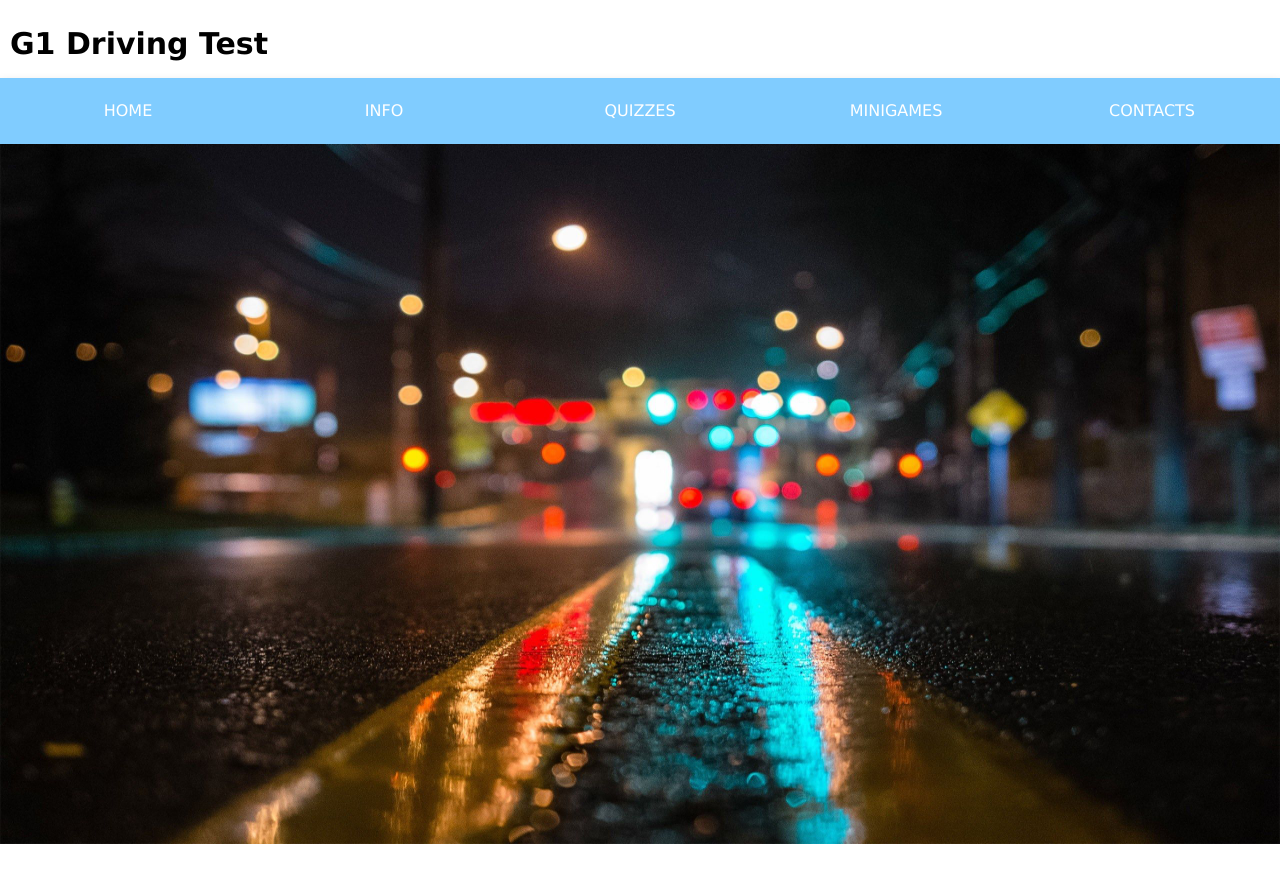
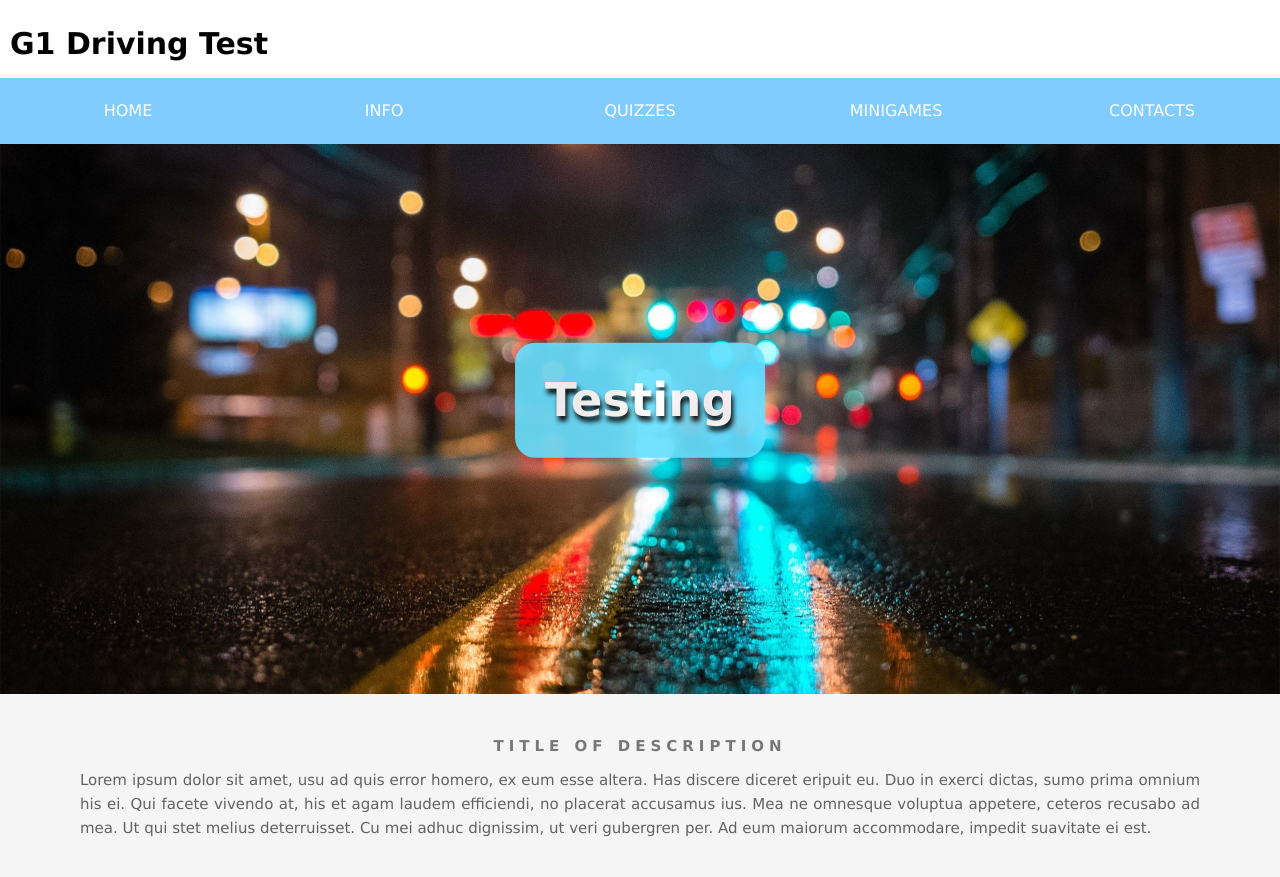
Before and after one commit to DrivingTestGroup/DrivingTestWebsite, a PHP site: page / in a window 1280 px wide. Shown: the top 877 px of the page. Before the commit the page ends 844 px from the top, so only its background shows below. Run offline with PHP 8.4, Linux system fonts and the light colour scheme.

Commit message:
basic layout of homepage
added a footer, some basic content

```diff
--- a/index.html
+++ b/index.html
@@ -68,7 +68,37 @@
     <a class="menu-button" href="index.html"> CONTACTS </a>
     </div>
 
-<img class= "night-city-image" src="pictures/night_city.jpg" alt="night-city">
+    <div class="home_image">
+      <div class="cnt_head_home_img">
+        <h2 class="header"> Testing </h2>
+      </div>
+    </div>
+
+    <div class="description">
+      <h2> Title of description </h2>
+      <p> Lorem ipsum dolor sit amet, usu ad quis error homero, ex eum esse altera. Has discere diceret eripuit eu. Duo in exerci dictas, sumo prima omnium his ei. Qui facete vivendo at, his et agam laudem efficiendi, no placerat accusamus ius.
+
+      Mea ne omnesque voluptua appetere, ceteros recusabo ad mea. Ut qui stet melius deterruisset. Cu mei adhuc dignissim, ut veri gubergren per. Ad eum maiorum accommodare, impedit suavitate ei est.
+
+      </p>
+    </div>
+
+    <div class="mv_img2">
+      <div>
+        <h2> Heading </h2>
+        <p>
+          "Lorem ipsum dolor sit amet, consectetur adipiscing elit, sed do eiusmod tempor incididunt ut labore et dolore magna aliqua.
+        </p>
+      </div>
+    </div>
+
+
+    <div class="footer">
+      <div class="footer_items">
+        <p>footer content (creators, link, etc.)</p>
+      </div>
+    </div>
+
 
 </body>
 </html>
--- a/website_styles.css
+++ b/website_styles.css
@@ -106,6 +106,120 @@
     color:white;
 }
 
+
+
+
+
+/*picture*/
+.home_image {
+    background-image: url("pictures/night_city.jpg");
+    min-height: 550px;
+    background-attachment: fixed;
+    background-position: center;
+    background-repeat: no-repeat;
+    background-size: cover;
+}
+
+/*homepage header*/
+.cnt_head_home_img{
+  color:white;
+  background-color:#66e0ff;
+  opacity: 0.9;
+  padding: 20px 30px;
+  position:absolute;
+  top: 50%;
+  left: 50%;
+  transform: translate(-50%,-50%);
+  border-radius:20px;
+}
+
+/*header for the home image*/
+.header {
+  font-size: 35pt;
+  text-shadow:2px 5px 5px black;
+}
+
+
+
+
+/*description of the site*/
+.description {
+  padding: 40px 80px;
+  background-color:#F5F5F5;
+  padding-bottom: 40px;
+}
+
+.description h2 {
+  color: #777;
+  text-transform: uppercase;
+  letter-spacing: 5px;
+  text-align:center;
+  padding-bottom: 10px;
+}
+
+.description p {
+  opacity: 0.6;
+  text-align: justify;
+}
+
+
+
+
+/*second parralax image description*/
+.mv_img2 {
+  background-image: url("pictures/country_road.png");
+  background-repeat: norepeat;
+  background-attachment: fixed;
+  background-size: cover;
+  background-position: center;
+  min-height: 400px;
+
+}
+
+.mv_img2 div {
+  background-color: white;
+  opacity: 0.8;
+  padding: 20px 30px;
+  top: 50%;
+  left: 50%;
+  transform: translate(-50%,50%);
+  position: relative;
+  max-width: 50%;
+  box-shadow: 0px 10px 8px 5px black;
+}
+
+.mv_img2 div h2 {
+  text-align: center;
+  letter-spacing: 5px;
+  text-transform: uppercase;
+  font-size: 20px;
+}
+
+.mv_img2 div p {
+  text-align: center;
+}
+
+
+
+
+
+/*footer*/
+.footer {
+  background-color: black;
+  padding: 60px 40px;
+}
+
+.footer_items p {
+  color: white;
+  font-size: 12px;
+}
+
+
+
+
+
+
+/*when the screen width is less than 700px*/
 @media screen and (max-width: 700px) {
   .navbar a, .dropdown {
     width:100%;
@@ -115,13 +229,13 @@
     min-width:100%;
   }
 
+  /*heading image position*/
+  .cnt_head_home_img{
+    top: 75%;
+  }
+
+  /*header*/
+  .header {
+    font-size: 15pt;
+  }
 }
-
-
-/*homepage picture*/
-.night-city-image {
-  width:100%;
-  height:auto;
-  max-height:700px;
-  overflow:hidden;
-}
```
